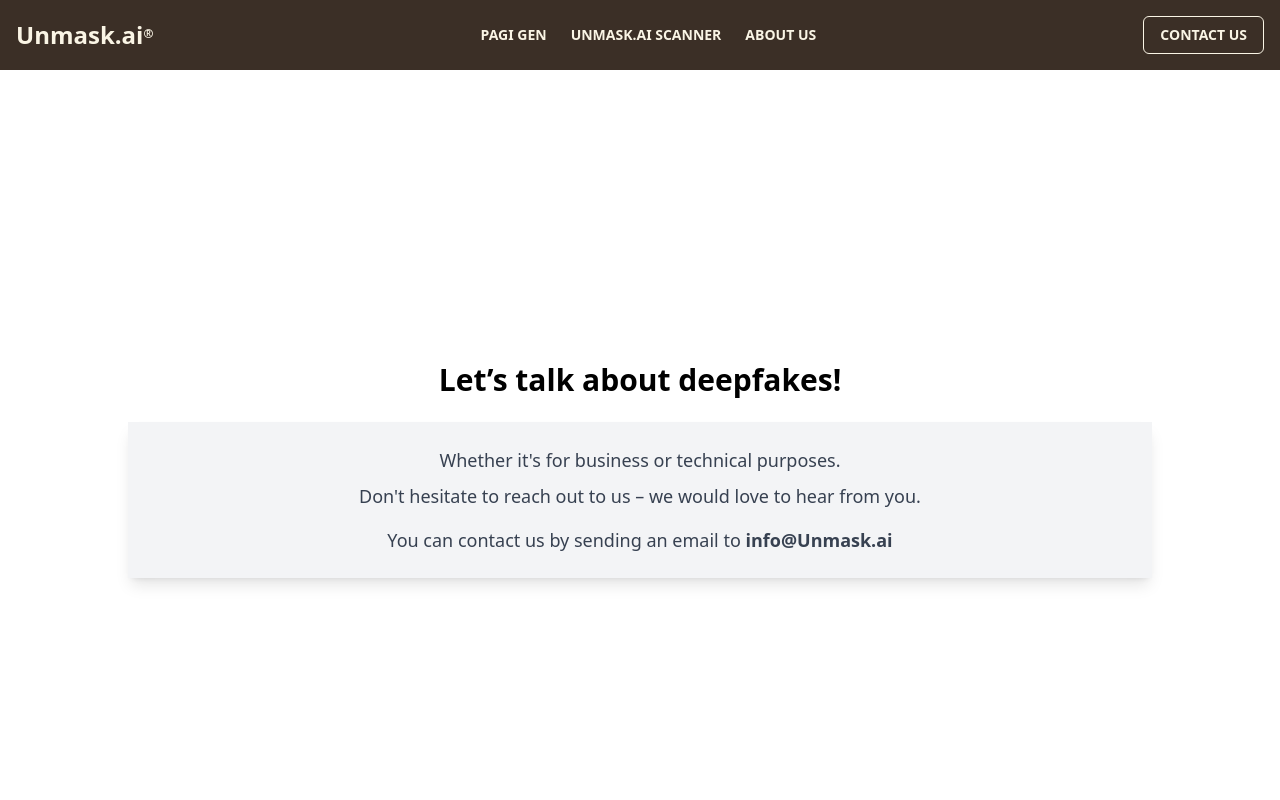
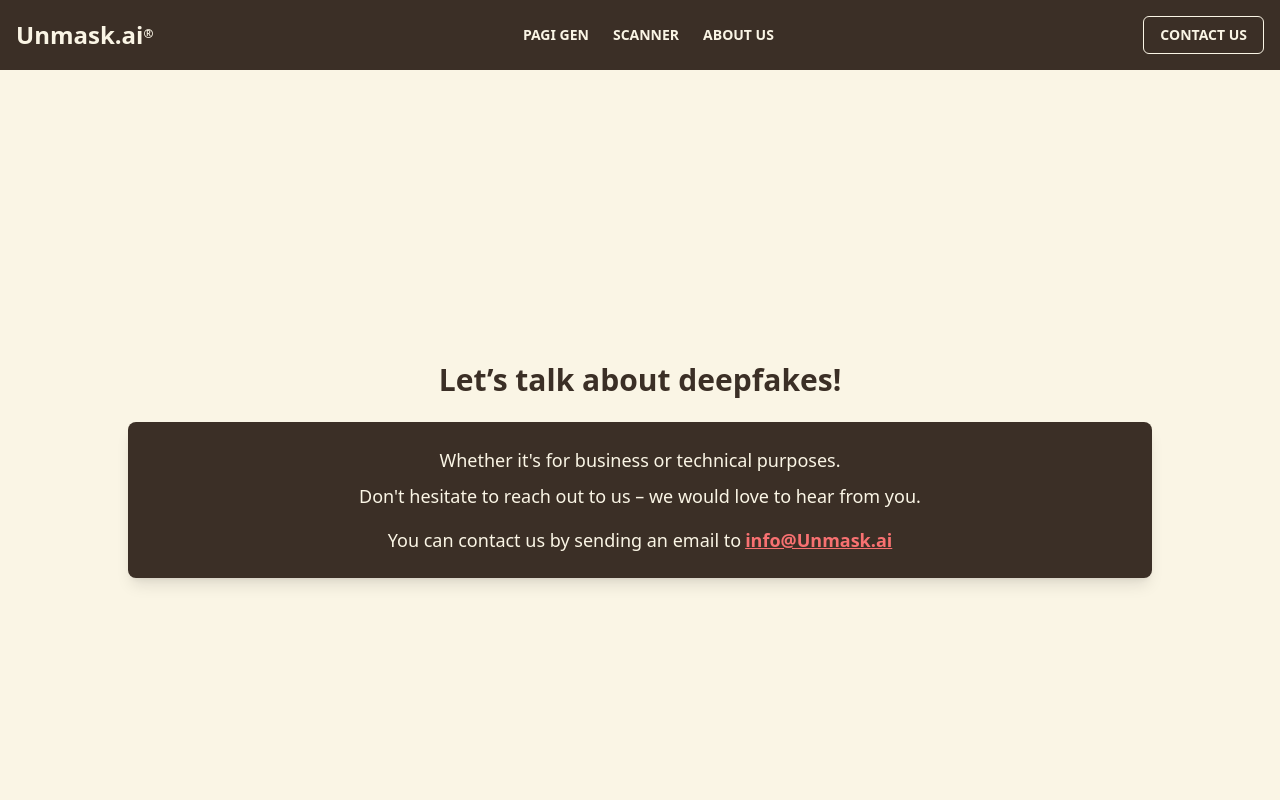
Before and after one commit to Himanshujaglyan/Rahul-Project, a React (Vite) app: page /contact-us in a window 1280 px wide. Shown: the top 800 px of the page. Built offline with nearby package versions, Linux system fonts and the light colour scheme.

Commit message:
color change

```diff
--- a/src/AboutUs.jsx
+++ b/src/AboutUs.jsx
@@ -1,14 +1,17 @@
 const AboutUs = () => {
   return (
-        <div className="flex flex-col items-center justify-center text-center p-8">
-            <h1 className="text-3xl font-bold mb-4">About Us</h1>
-            <p className="text-gray-600 max-w-2xl mb-4">
+    <div
+      className="flex flex-col items-center justify-center text-center p-8"
+      style={{ backgroundColor: "#FAF5E5" }} // Beige background
+    >
+      <h1 className="text-3xl font-bold mb-4 text-[#3B2F26]">About Us</h1>
+      <p className="text-[#3B2F26] max-w-2xl mb-4">
         Deepfakes are going to be the first real punch from AI to humanity.
         The cybersecurity industry has a very short time to get ahead of deepfakes
         before they undermine the public’s trust in reality.
       </p>
-            <p className="text-gray-600 max-w-2xl mb-6">
-                We first recognized the danger while our parent company <strong> Zemana </strong>
+      <p className="text-[#3B2F26] max-w-2xl mb-6">
+        We first recognized the danger while our parent company <strong>Zemana</strong>
         researched methods to develop an AI-based antivirus engine. Later, in mid-2018,
         we started our research on deepfake detection and generation as the deepware AI team.
       </p>
@@ -17,6 +20,6 @@ const AboutUs = () => {
       </button>
     </div>
   );
-}
+};
 
 export default AboutUs;
--- a/src/ContactUs.jsx
+++ b/src/ContactUs.jsx
@@ -1,17 +1,34 @@
 const ContactUs = () => {
   return (
-        <div className="flex flex-col items-center justify-center min-h-screen p-6">
-            <h1 className="text-3xl font-bold mb-6">Let’s talk about deepfakes!</h1>
-            <div className="bg-gray-100 p-6  shadow-lg text-center w-11/12 max-w-screen-lg">
-                <p className="text-gray-700 text-lg mb-2">Whether it's for business or technical purposes.</p>
-                <p className="text-gray-700 text-lg mb-4">Don't hesitate to reach out to us – we would love to hear from you.</p>
-                <p className="text-gray-700 text-lg">
+    <div
+      className="flex flex-col items-center justify-center min-h-screen p-6"
+      style={{ backgroundColor: "#FAF5E5" }} // Beige background
+    >
+      <h1 className="text-3xl font-bold mb-6 text-[#3B2F26]">
+        Let’s talk about deepfakes!
+      </h1>
+      <div
+        className="p-6 shadow-lg text-center w-11/12 max-w-screen-lg rounded-lg"
+        style={{ backgroundColor: "#3B2F26" }} // Dark brown box
+      >
+        <p className="text-[#FAF5E5] text-lg mb-2">
+          Whether it's for business or technical purposes.
+        </p>
+        <p className="text-[#FAF5E5] text-lg mb-4">
+          Don't hesitate to reach out to us – we would love to hear from you.
+        </p>
+        <p className="text-[#FAF5E5] text-lg">
           You can contact us by sending an email to
-                    <a href="mailto:info@deepware.ai" className="text-black-500 font-semibold"> info@Unmask.ai</a>
+          <a
+            href="mailto:info@deepware.ai"
+            className="text-red-400 font-semibold ml-1 underline"
+          >
+            info@Unmask.ai
+          </a>
         </p>
       </div>
     </div>
   );
-}
+};
 
 export default ContactUs;
--- a/src/DeepwareScanner.jsx
+++ b/src/DeepwareScanner.jsx
@@ -4,13 +4,21 @@ const DeepwareScanner = () => {
   const [videoLink, setVideoLink] = useState("");
 
   return (
-    <div className="flex flex-col items-center justify-center mt-40 bg-white px-4">
-      <h2 className="text-2xl font-semibold text-gray-800">
-        Scan & Detect <span className="text-black font-bold">Deepfake</span> Videos
+    <div
+      className="min-h-screen flex items-center justify-center px-4 py-16"
+      style={{ backgroundColor: "#FAF5E5" }} // Full beige background
+    >
+      {/* Center Box */}
+      <div className="bg-[#3B2F26] p-8 rounded-2xl shadow-md w-full max-w-xl">
+        <h2 className="text-2xl font-semibold text-white text-center">
+          Scan & Detect <span className="font-bold">Deepfake</span> Videos
         </h2>
-      <p className="text-gray-500 mt-2">Place a video link or upload a video</p>
 
-      <div className="flex items-center border border-gray-300 rounded-full px-4 py-2 mt-4 w-full max-w-md">
+        <p className="text-[#E5DED0] mt-2 text-center">
+          Place a video link or upload a video
+        </p>
+
+        <div className="flex items-center border border-gray-300 rounded-full px-4 py-2 mt-4 w-full bg-white">
           <input
             type="text"
             className="flex-grow outline-none bg-transparent text-gray-700"
@@ -27,27 +35,27 @@ const DeepwareScanner = () => {
               stroke="currentColor"
               className="w-6 h-6"
             >
-            <path
-              strokeLinecap="round"
-              strokeLinejoin="round"
-              d="M12 4v16m8-8H4"
-            />
+              <path strokeLinecap="round" strokeLinejoin="round" d="M12 4v16m8-8H4" />
             </svg>
           </button>
         </div>
 
-      <div className="flex items-center mt-4">
-        <input type="checkbox" id="terms" className="mr-2" defaultChecked />
-        <label htmlFor="terms" className="text-gray-500 text-sm">
+        <div className="flex items-start mt-4">
+          <input type="checkbox" id="terms" className="mr-2 mt-1" defaultChecked />
+          <label htmlFor="terms" className="text-[#E5DED0] text-sm">
             By submitting data, you are agreeing to{" "}
-          <a href="#" className="text-blue-500">Terms of Services</a> and{" "}
-          <a href="#" className="text-blue-500">Privacy Policy</a>
+            <a href="#" className="text-blue-400">Terms of Services</a> and{" "}
+            <a href="#" className="text-blue-400">Privacy Policy</a>
           </label>
         </div>
 
-      <button className="mt-4 bg-gradient-to-r from-cyan-500 to-blue-500 text-white px-16 py-2 rounded-sm  font-semibold hover:opacity-90 flex items-center">
-        SCAN <span className="text-xs ml-2 bg-white text-blue-500 px-2 py-1 rounded-full">BETA</span>
+        <button className="mt-6 bg-gradient-to-r from-cyan-500 to-blue-500 text-white px-16 py-2 rounded-sm font-semibold hover:opacity-90 flex items-center mx-auto">
+          SCAN{" "}
+          <span className="text-xs ml-2 bg-white text-blue-500 px-2 py-1 rounded-full">
+            BETA
+          </span>
         </button>
+      </div>
     </div>
   );
 };
--- a/src/Navbar.jsx
+++ b/src/Navbar.jsx
@@ -19,7 +19,7 @@ const Navbar = () => {
           className="text-sm font-semibold hover:underline"
           style={{ color: "#FAF5E5" }}
         >
-          UNMASK.AI SCANNER
+           SCANNER
         </a>
         <a
           href="/about-us"
```
Lines whose indentation alone changed are shown as unchanged.
